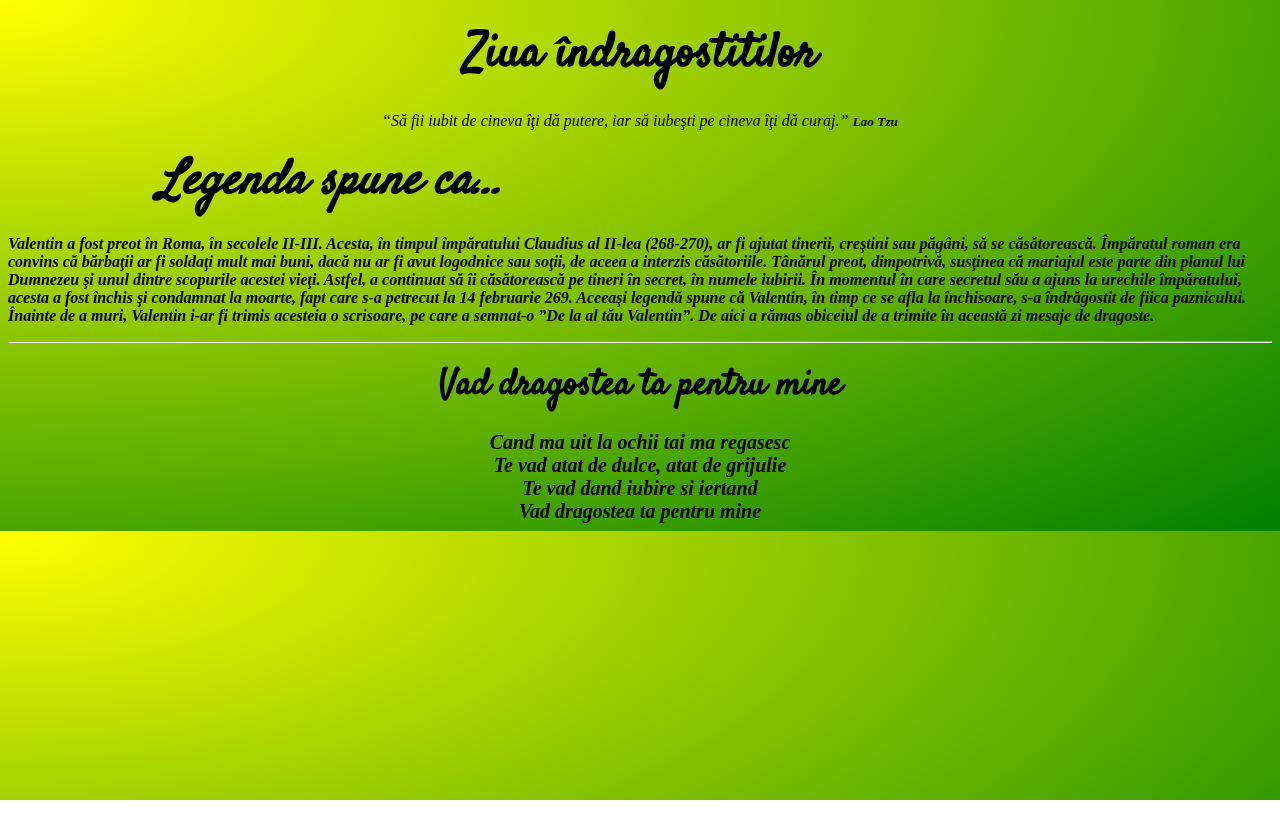
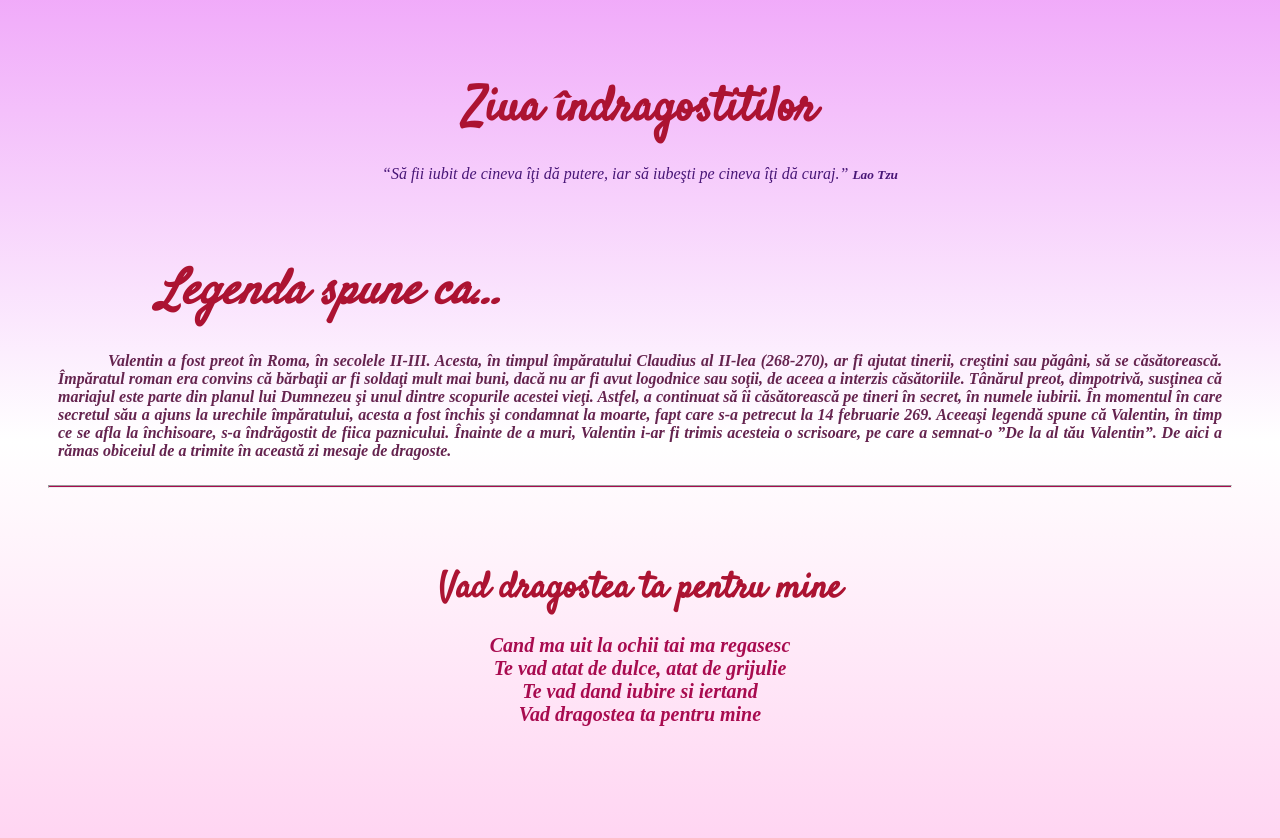
Before and after one commit to eNv1az/Valentine-s-Day, a plain HTML site: page index.html in a window 1280 px wide. Before the commit the page ends 800 px from the top, so only its background shows below. Drawn offline with Linux system fonts and the light colour scheme.

Commit message:
Update style.css

```diff
--- a/style.css
+++ b/style.css
@@ -1,3 +1,55 @@
-body {
-        background: radial-gradient(at top left, yellow,green)
+.satisfy-regular {
+    font-family: "Satisfy", cursive;
+    font-weight: 400;
+    font-style: normal;
 }
+
+  body {
+    color: rgb(172, 19, 50);
+    height: 100vh;
+    width: auto;
+    background: linear-gradient(180deg,#d303ef,#ffffff,#ff73d3);
+    background-size: 300% 300%;
+    animation: color 10s ease-in-out infinite;
+
+    H1 {
+        margin-top: 75px;
+    }
+
+    P1 {
+        color: rgb(72, 22, 119);
+    }
+
+    P{
+        text-align: justify;
+        margin: 25px;
+        margin-left: 50px;
+        margin-right: 50px;
+        text-indent: 50px;
+        color: rgb(101, 36, 79);
+    }
+
+    P2 {
+        text-align: justify;
+        color: rgb(168, 11, 79);
+    }
+
+    hr {
+        background-color:  rgb(168, 11, 79);
+        height: 1px;
+        margin-top: 10px;
+        margin-left: 40px;
+        margin-right: 40px;
+    }
+}
+@keyframes color{
+    0%{
+        background-position: 0 50%;
+    }
+    50%{
+        background-position: 100% 50%;
+    }
+    100%{
+        background-position: 0 50%;
+    }
+}
```
